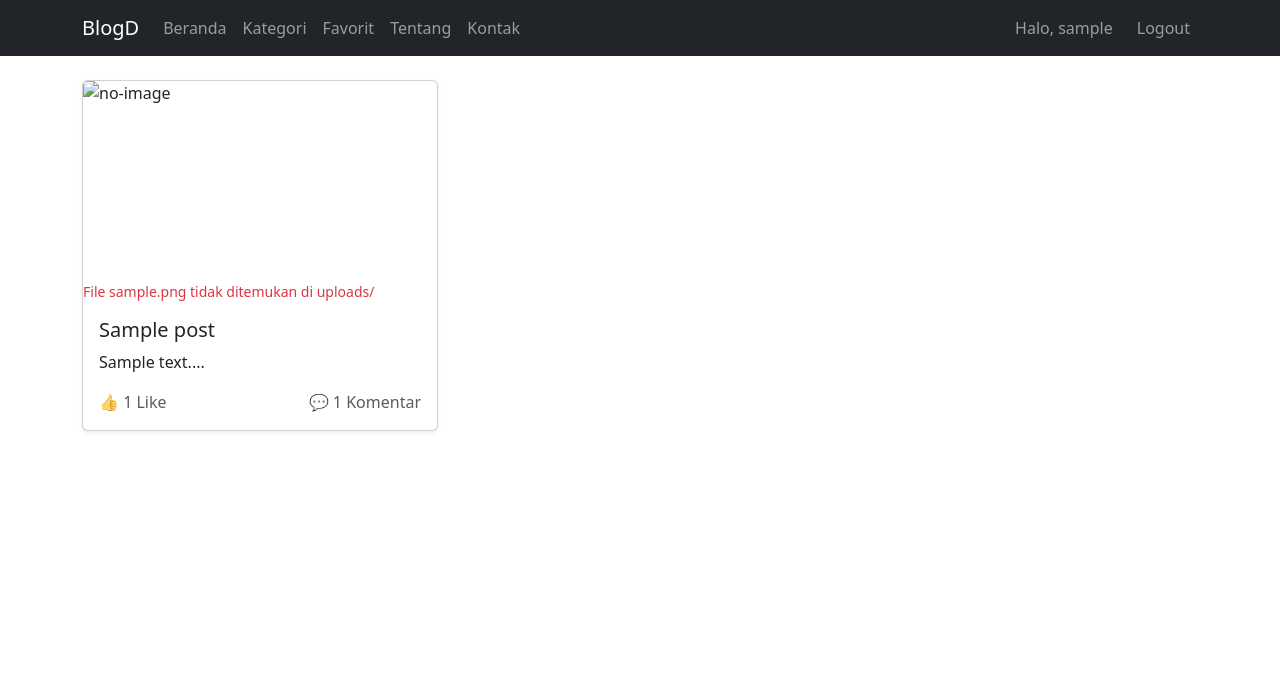
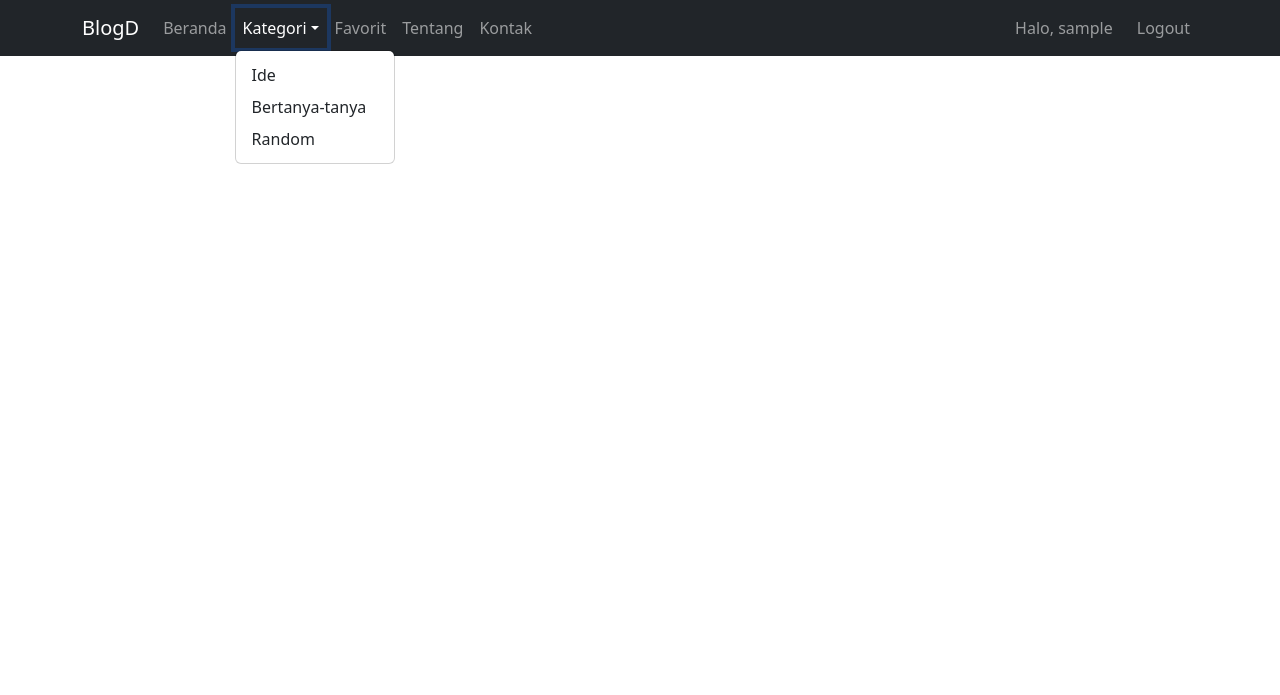
Before and after one commit to Danial2130/blog, a PHP site: page /index.php?category=Ide in a window 1280 px wide, after a click on "Kategori". Shown: the top 695 px of the page. Run offline with PHP 8.4, Linux system fonts and the light colour scheme; the visitor is signed in with stand-in values (Sample User, id 1); tables that the repository leaves empty or names only in its code hold one stand-in row (values such as "Sample post"); some libraries are stand-ins or nearby versions.

Commit message:
penambahan fitur kategori

```diff
--- a/includes/header.php
+++ b/includes/header.php
@@ -56,7 +56,15 @@ $is_admin = (isset($_SESSION['username']) && $_SESSION['username'] === 'admin');
     <div id="nav" class="collapse navbar-collapse">
       <ul class="navbar-nav me-auto">
         <li class="nav-item"><a class="nav-link" href="index.php">Beranda</a></li>
-        <li class="nav-item"><a class="nav-link" href="#">Kategori</a></li>
+        <li class="nav-item dropdown">
+        <a class="nav-link dropdown-toggle" href="#" role="button" data-bs-toggle="dropdown" aria-expanded="false">
+         Kategori</a>
+      <ul class="dropdown-menu">
+        <li><a class="dropdown-item" href="index.php?category=Ide">Ide</a></li>
+        <li><a class="dropdown-item" href="index.php?category=Bertanya-tanya">Bertanya-tanya</a></li>
+        <li><a class="dropdown-item" href="index.php?category=Random">Random</a></li>
+      </ul>
+        </li>
         <li class="nav-item"><a class="nav-link" href="#">Favorit</a></li>
         <li class="nav-item"><a class="nav-link" href="about.php">Tentang</a></li>
         <li class="nav-item"><a class="nav-link" href="contact.php">Kontak</a></li>
--- a/index.php
+++ b/index.php
@@ -4,47 +4,66 @@ if (!isset($_SESSION['user_id'])) { header("Location: login.php"); exit; }
 require 'includes/db.php';
 include 'includes/header.php';
 
+// Filter kategori jika ada
+$filter = "";
+if (isset($_GET['category']) && in_array($_GET['category'], ['Ide','Bertanya-tanya','Random'])) {
+    $cat = mysqli_real_escape_string($conn, $_GET['category']);
+    $filter = "WHERE p.category='$cat'";
+}
+
 // Ambil semua post + jumlah like & komen
 $sql = "SELECT p.*,
         (SELECT COUNT(*) FROM likes l WHERE l.post_id = p.id) AS like_count,
         (SELECT COUNT(*) FROM comments c WHERE c.post_id = p.id) AS comment_count
         FROM posts p
+        $filter
         ORDER BY p.created_at DESC";
 $res = mysqli_query($conn, $sql);
 ?>
 
 <div class="container my-4">
-  <div class="row">
   <?php while ($row = mysqli_fetch_assoc($res)): ?>
-      <div class="col-md-4 mb-4">
-        <div class="card h-100 shadow-sm">
+    <div class="card mb-4 shadow-sm d-flex flex-row" style="overflow:hidden; border-radius:10px;">
+
+      <!-- Gambar -->
+      <div style="flex:0 0 250px;">
         <?php
         $img_path = 'uploads/' . $row['image'];
         if (!empty($row['image']) && file_exists($img_path)): ?>
-            <img src="<?php echo $img_path; ?>" class="card-img-top" style="height:200px;object-fit:cover;" alt="gambar">
+          <img src="<?php echo $img_path; ?>"
+               alt="gambar"
+               style="width:250px; height:200px; object-fit:cover;">
         <?php else: ?>
-            <img src="https://via.placeholder.com/280x180?text=No+Image" class="card-img-top" style="height:200px;object-fit:cover;" alt="no-image">
-            <?php if (!empty($row['image'])): ?>
-              <small class="text-danger">File <?php echo $row['image']; ?> tidak ditemukan di uploads/</small>
+          <img src="https://via.placeholder.com/250x200?text=No+Image"
+               alt="no-image"
+               style="width:250px; height:200px; object-fit:cover;">
         <?php endif; ?>
-          <?php endif; ?>
+      </div>
 
-          <div class="card-body d-flex flex-column">
-            <h5 class="card-title"><a href="post.php?id=<?php echo $row['id']; ?>" class="text-decoration-none text-dark">
+      <!-- Konten -->
+      <div class="card-body d-flex flex-column" style="min-height:200px;">
+        <h5 class="card-title mb-1">
+          <a href="post.php?id=<?php echo $row['id']; ?>" class="text-decoration-none text-dark">
             <?php echo htmlspecialchars($row['title']); ?>
-            </a></h5>
-            <p class="card-text">
+          </a>
+        </h5>
+
+        <div class="d-flex justify-content-between mb-2 text-muted" style="font-size:14px;">
+          <span><?php echo htmlspecialchars($row['category']); ?></span>
+          <span><?php echo date('d M Y', strtotime($row['created_at'])); ?></span>
+        </div>
+
+        <p class="card-text mb-2" style="flex:1;">
           <?php echo htmlspecialchars(mb_substr(strip_tags($row['content']), 0, 150)) . "..."; ?>
         </p>
-            <div class="mt-auto d-flex justify-content-between text-muted">
+
+        <div class="d-flex justify-content-between text-muted">
           <span>👍 <?php echo (int)$row['like_count']; ?> Like</span>
           <span>💬 <?php echo (int)$row['comment_count']; ?> Komentar</span>
         </div>
       </div>
     </div>
-      </div>
   <?php endwhile; ?>
-  </div>
 </div>
 
 <?php include 'includes/footer.php'; ?>
```
Also changed, not shown: create.php (+19 -4 lines), post.php (+6 -4 lines), uploads/1756267439_negara.jpg (deleted), uploads/1756392488_Path.jpg (added), uploads/1756392546_Path.jpg (added), uploads/1756392639_Path.jpg (added), uploads/1756393088_RUmbling.jpg (added). Lines whose indentation alone changed are shown as unchanged.
